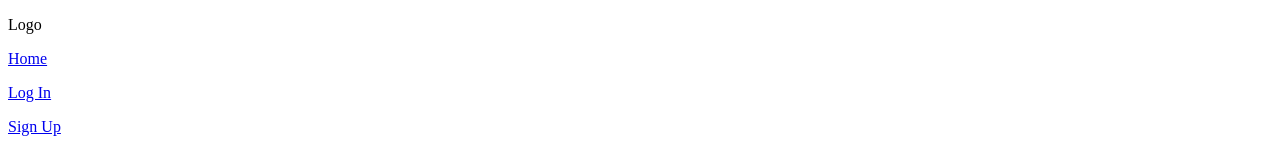
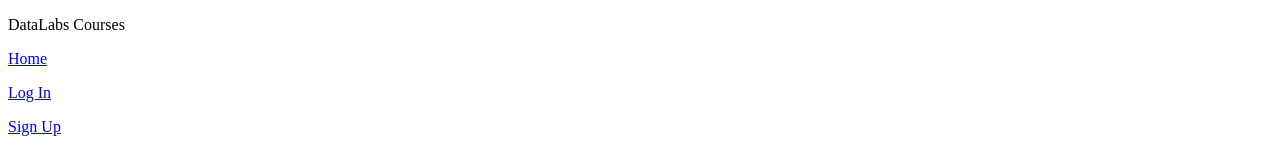
Before and after one commit to raflyfahrezi/datalabs-aic-web, a Next.js app: page / in a window 1280 px wide. Shown: the top 160 px of the page. Built offline with nearby package versions, Linux system fonts and the light colour scheme.

Commit message:
Change a logo to text

```diff
--- a/src/layout/navigation/index.jsx
+++ b/src/layout/navigation/index.jsx
@@ -7,7 +7,7 @@ const navigation = () => {
     return (
         <div className='w-full px-6 py-4 flex align-middle justify-between'>
             <div>
-                <p>Logo</p>
+                <Paragraph>DataLabs Courses</Paragraph>
             </div>
             <div className='grid grid-flow-col gap-4'>
                 <Link href='/'>
```
